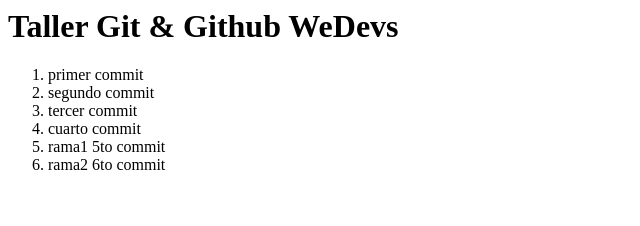
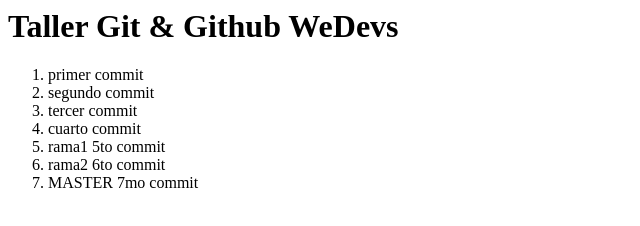
Before and after one commit to falvarezcolq/miproyecto, a plain HTML site: page index.html in a window 1280 px wide. Shown: the whole page, without its empty margins (0-640 px from the left). Drawn offline with Linux system fonts and the light colour scheme.

Commit message:
master 7mo commit

```diff
--- a/index.html
+++ b/index.html
@@ -11,6 +11,7 @@
             <li>cuarto commit</li>
             <li>rama1 5to commit</li>
             <li>rama2 6to commit</li>
+            <li>MASTER 7mo commit</li>
         </ol>
     </body>
 </html>
```
